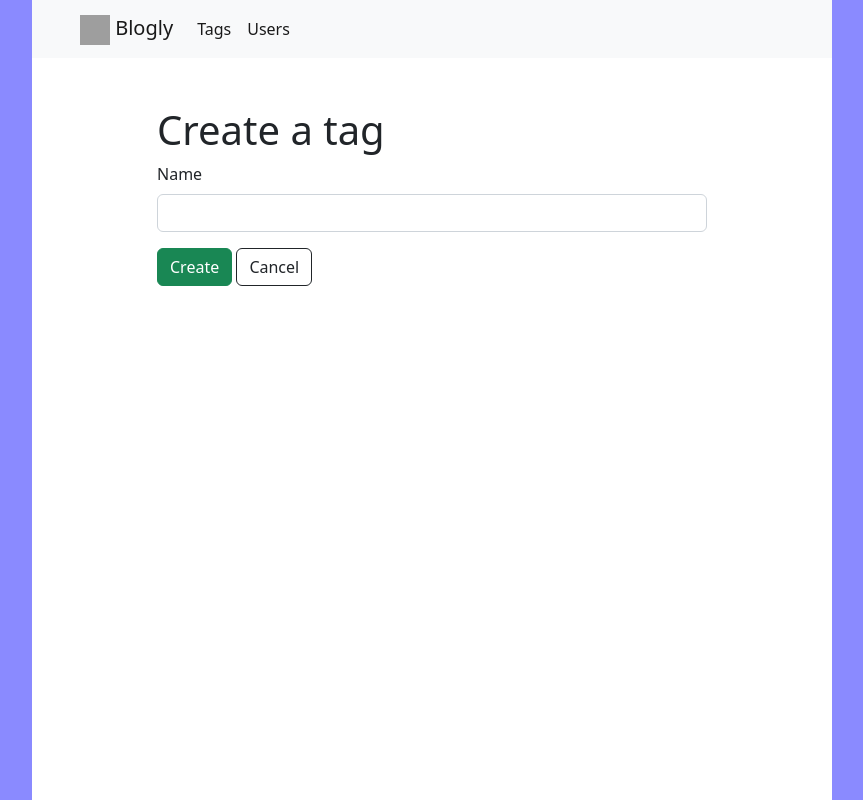
After one commit to johnathan-booy/Blogly, a Flask app: page /tags/new in a window 1280 px wide. The commit adds this page. Shown: the whole page, without its empty margins (208-1071 px from the left). Run offline with Flask 3, Linux system fonts and the light colour scheme; some libraries are stand-ins or nearby versions; grey boxes are pictures that could not be loaded.

Commit message:
Part Three

```diff
--- a/Templates/base.html
+++ b/Templates/base.html
@@ -27,6 +27,7 @@
             </button>
             <div class="collapse navbar-collapse" id="navbarNavAltMarkup">
                 <div class="navbar-nav">
+                    <a class="nav-item nav-link active" href="/tags">Tags</a>
                     <a class="nav-item nav-link active" href="/users">Users</a>
                 </div>
             </div>
--- /dev/null
+++ b/Templates/create-tag.html
@@ -0,0 +1,33 @@
+{% extends 'base.html' %}
+
+{% block title %}
+<title>Create a tag</title>
+{% endblock %}
+
+{% block content %}
+<h1>Create a tag</h1>
+
+<div id="create-tag-form">
+    <form>
+        <div class="mb-3">
+            <label for="name" class="form-label">Name</label>
+            <input type="text" name="name" id="name" class="form-control" required>
+        </div>
+
+        {% if posts %}
+        <h4>Posts</h4>
+        <div class="mb-3">
+            {% for post in posts %}
+            <div class="form-check">
+                <input type="checkbox" name="posts" id="post_{{post.id}}" value="{{post.id}}" class="form-check-input">
+                <label for="post_{{post.id}}" class="form-check-label">{{post.title}}</label>
+            </div>
+            {% endfor %}
+        </div>
+        {% endif %}
+
+        <button formaction="/tags/new" formmethod="post" class="btn btn-success">Create</button>
+        <button formaction="/tags" formmethod="get" class="btn btn-outline-dark">Cancel</button>
+    </form>
+</div>
+{% endblock %}
--- a/Templates/create-user.html
+++ b/Templates/create-user.html
@@ -8,7 +8,7 @@
 <h1>Create a User</h1>
 
 <div class="pt-3">
-    <form action="/users/new" method="post">
+    <form>
         <div class="mb-3">
             <label for="first_name" class="form-label">First Name</label>
             <input type="text" name="first_name" id="first_name" required class="form-control">
@@ -21,7 +21,8 @@
             <label for="image_url" class="form-label">Image URL</label>
             <input type="url" name="image_url" id="image_url" class="form-control">
         </div>
-        <button class="btn btn-primary">Submit</button>
+        <button formaction="/users/new" formmethod="post" class="btn btn-success">Create</button>
+        <button formaction="/users" formmethod="get" class="btn btn-outline-dark">Cancel</button>
     </form>
 </div>
 {% endblock %}
--- a/app.py
+++ b/app.py
@@ -1,14 +1,14 @@
 """Blogly application."""
 from flask import Flask, render_template, redirect, request, flash
 from flask_debugtoolbar import DebugToolbarExtension
-from models import Post, db, connect_db, User
+from models import Post, User, Tag, PostTag, db, connect_db
 
 app = Flask(__name__)
 
 # SQLAlchemy
 app.config['SQLALCHEMY_DATABASE_URI'] = f"postgresql:///blogly"
 app.config['SQLALCHEMY_TRACK_MODIFICATIONS'] = False
-app.config['SQLALCHEMY_ECHO'] = True
+app.config['SQLALCHEMY_ECHO'] = False
 
 # Flask Debug Toolbar
 app.config['SECRET_KEY'] = "12345"
@@ -100,19 +100,22 @@ def delete_user(user_id):
 def show_new_post_form(user_id):
     """Show form where a user can add a new post"""
     user = User.query.get_or_404(user_id)
-    return render_template('add-post.html', user=user)
+    tags = Tag.query.limit(10).all()
+    return render_template('create-post.html', user=user, tags=tags)
 
 
 @app.route('/users/<int:user_id>/posts/new', methods=["POST"])
-def add_post(user_id):
+def create_post(user_id):
     """Show form where a user can add a new post"""
     title = request.form['title']
     content = request.form['content']
+    tags = [int(id) for id in request.form.getlist('tags')]
     user = User.query.get_or_404(user_id)
 
     if title and content:
-        new_post = Post(title=title, content=content, user_id=user_id)
-        db.session.add(new_post)
+        post = Post(title=title, content=content, user_id=user_id)
+        post.tags = Tag.query.filter(Tag.id.in_(tags)).all()
+        db.session.add(post)
         db.session.commit()
 
         return redirect(f'/users/{user_id}')
@@ -127,14 +130,14 @@ def add_post(user_id):
 @app.route('/posts/<int:post_id>')
 def show_post_details(post_id):
     """Show all details for a specific post"""
-    post = Post.query.get(post_id)
+    post = Post.query.get_or_404(post_id)
     return render_template('post-details.html', post=post)
 
 
 @app.route('/posts/<int:post_id>/delete', methods=["POST"])
 def delete_post(post_id):
     """Delete post from db"""
-    post = Post.query.get(post_id)
+    post = Post.query.get_or_404(post_id)
     user_id = post.user_id
     db.session.delete(post)
     db.session.commit()
@@ -145,16 +148,18 @@ def delete_post(post_id):
 @app.route('/posts/<int:post_id>/edit')
 def show_edit_post_form(post_id):
     """Display a form where users can edit a specific post"""
-    post = Post.query.get(post_id)
-    return render_template('edit-post.html', post=post)
+    post = Post.query.get_or_404(post_id)
+    tags = Tag.query.limit(10).all()
+    return render_template('edit-post.html', post=post, tags=tags)
 
 
 @app.route('/posts/<int:post_id>/edit', methods=['POST'])
 def edit_post(post_id):
     """Send edited post to update the db"""
-    post = Post.query.get(post_id)
+    post = Post.query.get_or_404(post_id)
     title = request.form['title']
     content = request.form['content']
+    tags = [int(id) for id in request.form.getlist('tags')]
 
     if title:
         post.title = title
@@ -162,9 +167,75 @@ def edit_post(post_id):
     if content:
         post.content = content
 
+    post.tags = Tag.query.filter(Tag.id.in_(tags)).all()
+
+    db.session.add(post)
     db.session.commit()
 
     return redirect(f'/posts/{post_id}')
+
+
+@app.route('/tags')
+def show_tags():
+    """Show a list of all tags"""
+    tags = Tag.query.all()
+    return render_template('tags.html', tags=tags)
+
+
+@app.route('/tags/<int:tag_id>')
+def show_tag_details(tag_id):
+    """Show a list of all posts that belong to the specified"""
+    tag = Tag.query.get_or_404(tag_id)
+    posts = tag.posts
+    return render_template('tag-details.html', tag=tag, posts=posts)
+
+
+@app.route('/tags/new')
+def show_create_tag_form():
+    """Show a form that allows users to add a new tag to the website"""
+    posts = Post.query.limit(10).all()
+    return render_template('create-tag.html', posts=posts)
+
+
+@app.route('/tags/new', methods=["POST"])
+def create_tag():
+    """Add a new tag to the database"""
+    name = request.form['name'].lower()
+    tag = Tag(name=name)
+    posts = [int(id) for id in request.form.getlist('posts')]
+    tag.posts = Post.query.filter(Post.id.in_(posts)).all()
+    db.session.add(tag)
+    db.session.commit()
+    return redirect(f'/tags/{tag.id}')
+
+
+@app.route('/tags/<int:tag_id>/delete', methods=["POST"])
+def delete_tag(tag_id):
+    """Delete a tag from the database"""
+    tag = Tag.query.get_or_404(tag_id)
+    db.session.delete(tag)
+    db.session.commit()
+    return redirect('/tags')
+
+
+@app.route('/tags/<int:tag_id>/edit')
+def show_edit_tag_form(tag_id):
+    """Show a from to edit a tag"""
+    tag = Tag.query.get_or_404(tag_id)
+    posts = Post.query.limit(10).all()
+    return render_template('edit-tag.html', tag=tag, posts=posts)
+
+
+@app.route('/tags/<int:tag_id>/edit', methods=["POST"])
+def edit_tag(tag_id):
+    """Edit a tag in the database"""
+    tag = Tag.query.get_or_404(tag_id)
+    tag.name = request.form["name"]
+    posts = [int(id) for id in request.form.getlist('posts')]
+    tag.posts = Post.query.filter(Post.id.in_(posts)).all()
+    db.session.add(tag)
+    db.session.commit()
+    return redirect('/tags')
 
 
 @app.errorhandler(404)
--- a/static/style.css
+++ b/static/style.css
@@ -19,3 +19,8 @@ nav {
 	width: 80%;
 	max-width: 550px;
 }
+
+textarea {
+	resize: none;
+	min-width: 100%;
+}
```
Also changed, not shown: Templates/add-post.html (deleted, +0 -27 lines), Templates/create-post.html (added, +39 -0 lines), Templates/edit-post.html (+15 -2 lines), Templates/edit-tag.html (added, +34 -0 lines), Templates/index.html (+13 -3 lines), Templates/post-details.html (+9 -1 lines), Templates/tag-details.html (added, +33 -0 lines), Templates/tags.html (added, +30 -0 lines), Templates/user-details.html (+9 -2 lines), Templates/users.html (+7 -2 lines), models.py (+45 -9 lines), seed.py (+49 -19 lines).
